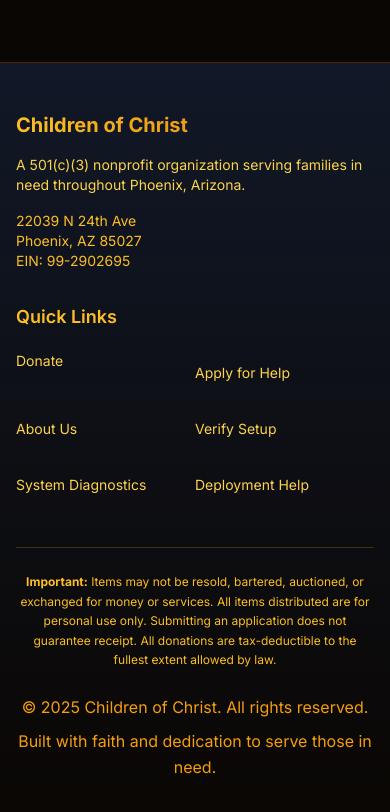
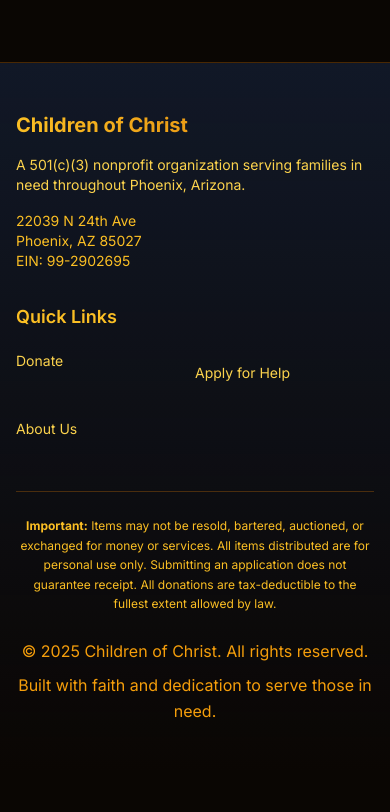
Before and after one commit to jsorisho715/childrenofchristaz, a Next.js app: page / in a window 390 px wide. Shown: the part 5143-5955 px from the top of the page. After the commit the page ends 5915 px from the top, so only its background shows below. Built offline with nearby package versions, Linux system fonts and the light colour scheme; no server answers.

Commit message:
Remove test/deployment links from footer for production

```diff
--- a/components/Footer.tsx
+++ b/components/Footer.tsx
@@ -51,30 +51,6 @@ export default function Footer() {
                   About Us
                 </Link>
               </li>
-              <li className="mb-3 sm:mb-0">
-                <Link
-                  href="/verify-setup"
-                  className="hover:text-gold-400 transition-colors text-sm md:text-base inline-block py-1"
-                >
-                  Verify Setup
-                </Link>
-              </li>
-              <li>
-                <Link
-                  href="/diagnostics"
-                  className="hover:text-gold-400 transition-colors text-sm md:text-base inline-block py-1"
-                >
-                  System Diagnostics
-                </Link>
-              </li>
-              <li>
-                <Link
-                  href="/deployment-help"
-                  className="hover:text-gold-400 transition-colors text-sm md:text-base inline-block py-1"
-                >
-                  Deployment Help
-                </Link>
-              </li>
             </ul>
           </div>
         </div>
```
